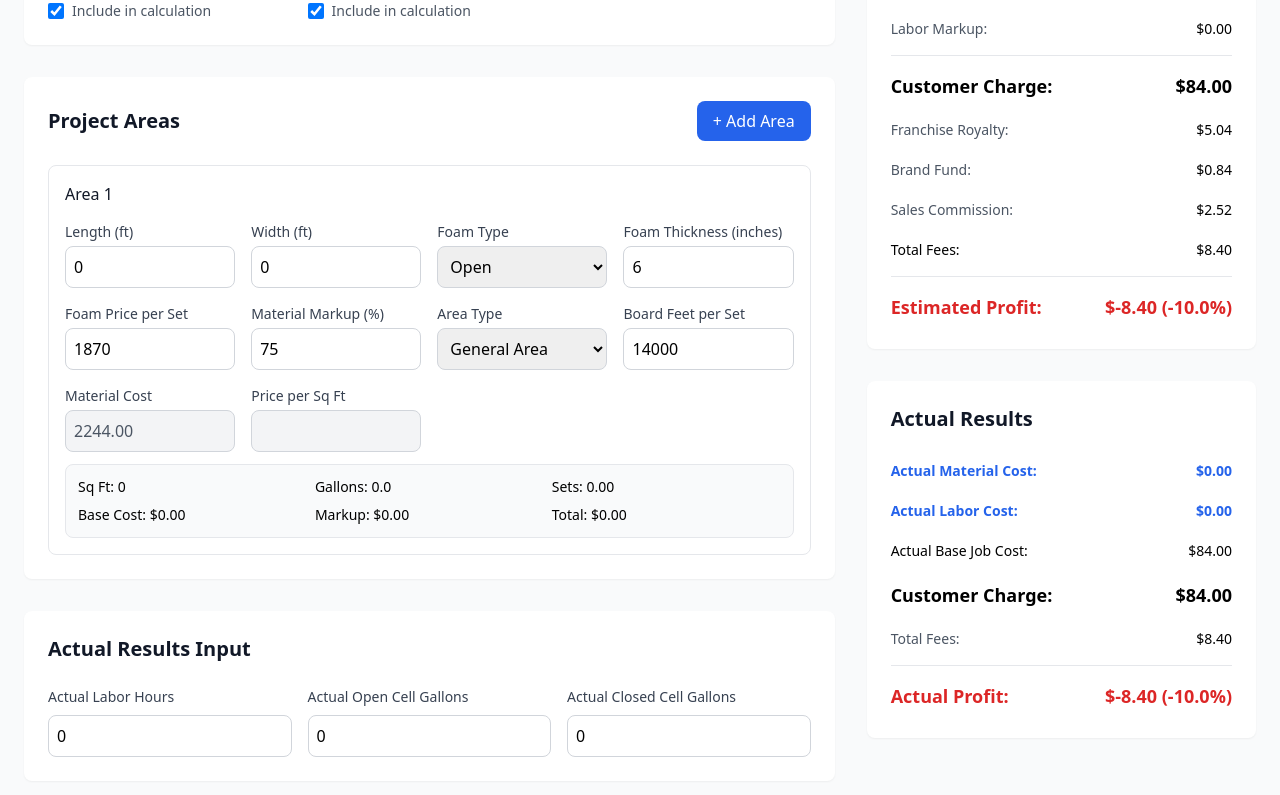
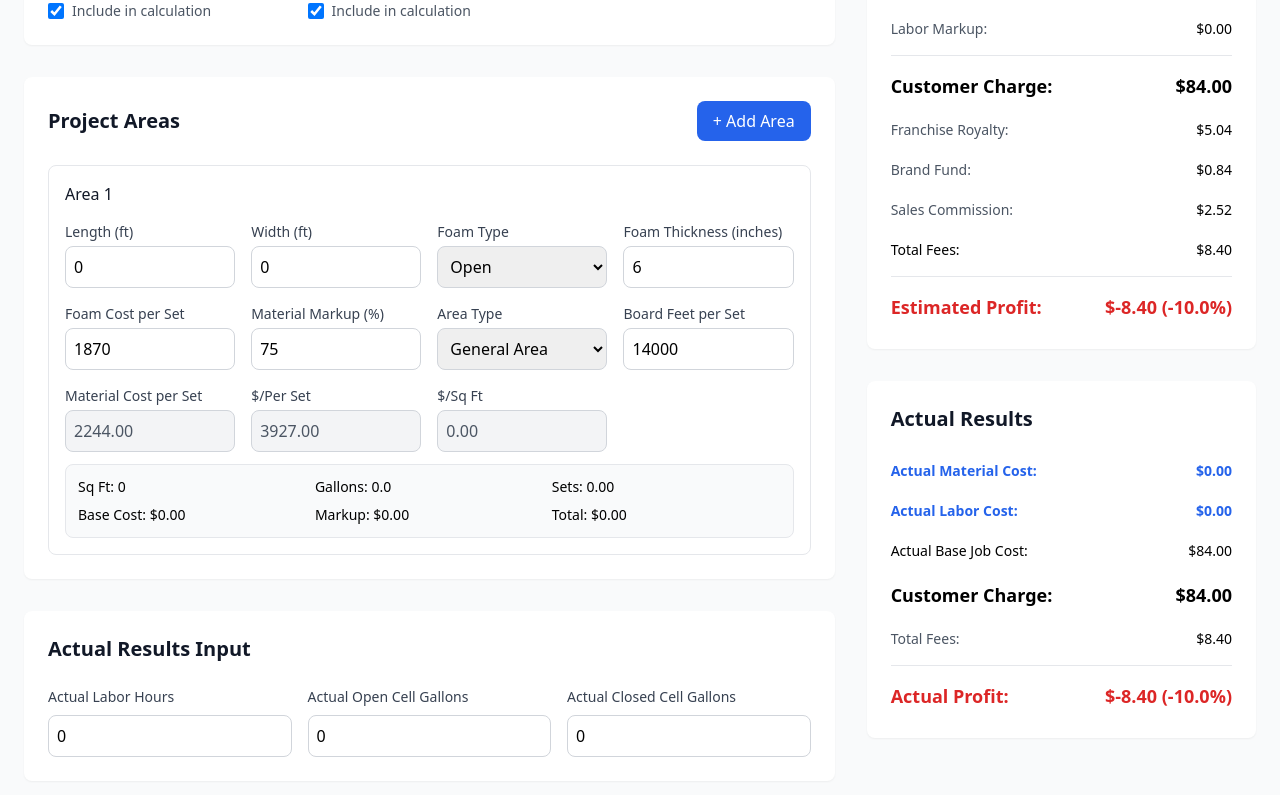
Before and after one commit to atjordan55/spray_foam_estimator_actuals, a React (Create React App) app: page / in a window 1280 px wide. Shown: the part 653-1448 px from the top of the page. Built offline with nearby package versions, Linux system fonts and the light colour scheme.

Commit message:
Update App.jsx

```diff
--- a/src/App.jsx
+++ b/src/App.jsx
@@ -64,7 +64,7 @@ export default function SprayFoamEstimator() {
     width: "Width (ft)",
     foamType: "Foam Type",
     foamThickness: "Foam Thickness (inches)",
-    materialPrice: "Foam Price per Set",
+    materialPrice: "Foam Cost per Set",
     materialMarkup: "Material Markup (%)",
     areaType: "Area Type",
     roofPitch: "Roof Pitch",
@@ -376,7 +376,7 @@ export default function SprayFoamEstimator() {
                           );
                         })}
                         <div>
-                          <label className="block text-sm font-medium text-gray-700 mb-1">Material Cost</label>
+                          <label className="block text-sm font-medium text-gray-700 mb-1">Material Cost per Set</label>
                           <input
                             type="number"
                             step="0.01"
@@ -386,11 +386,21 @@ export default function SprayFoamEstimator() {
                           />
                         </div>
                         <div>
-                          <label className="block text-sm font-medium text-gray-700 mb-1">Price per Sq Ft</label>
+                          <label className="block text-sm font-medium text-gray-700 mb-1">$/Per Set</label>
                           <input
                             type="number"
                             step="0.01"
-                            value={(totalCost / sqft).toFixed(2)}
+                            value={(area.materialPrice * 1.20 * (1 + area.materialMarkup / 100)).toFixed(2)}
+                            readOnly
+                            className="w-full border border-gray-300 p-2 rounded-lg bg-gray-100 text-gray-600"
+                          />
+                        </div>
+                        <div>
+                          <label className="block text-sm font-medium text-gray-700 mb-1">$/Sq Ft</label>
+                          <input
+                            type="number"
+                            step="0.01"
+                            value={sqft > 0 ? (totalCost / sqft).toFixed(2) : "0.00"}
                             readOnly
                             className="w-full border border-gray-300 p-2 rounded-lg bg-gray-100 text-gray-600"
                           />
```
